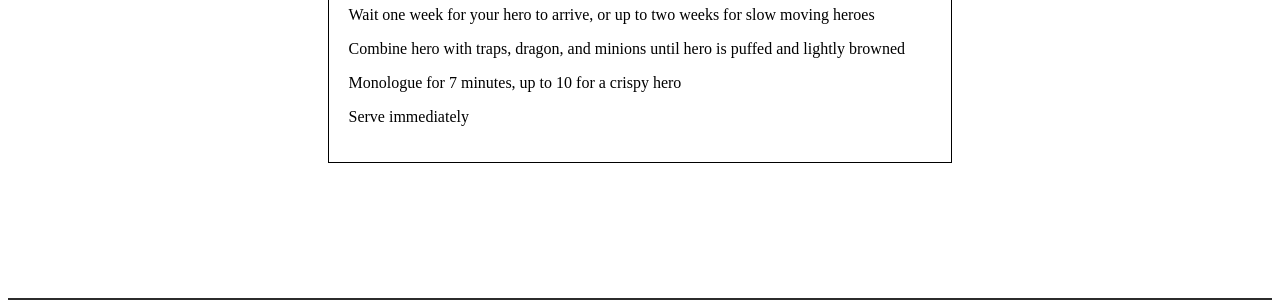
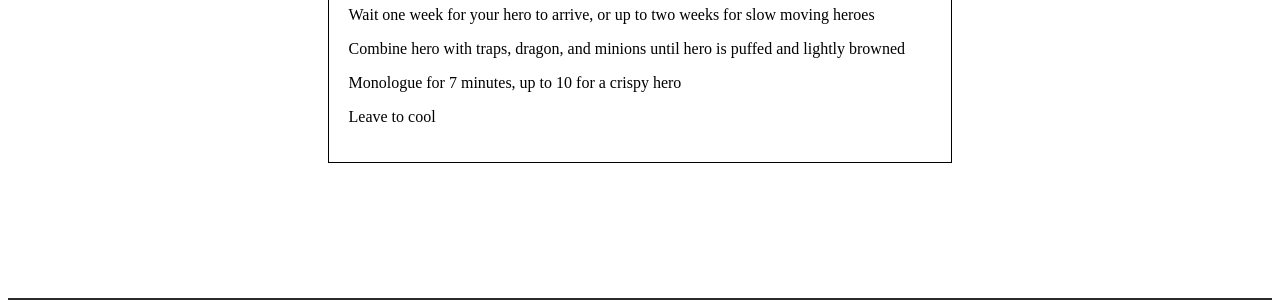
Before and after one commit to jwheatonumich/stinger-stories, a Jekyll site: the page built from _posts/2020-08-05-hero-souffle.markdown, in a window 1280 px wide. Shown: the part 327-627 px from the top of the page. Built offline with Jekyll 4.4.1, drawn with Linux system fonts in a browser that asks for light colours.

Commit message:
Update 2020-08-05-hero-souffle.markdown

```diff
--- a/_posts/2020-08-05-hero-souffle.markdown
+++ b/_posts/2020-08-05-hero-souffle.markdown
@@ -20,4 +20,4 @@ Combine hero with traps, dragon, and minions until hero is puffed and lightly br
 
 Monologue for 7 minutes, up to 10 for a crispy hero
 
-Serve immediately
+Leave to cool
```
